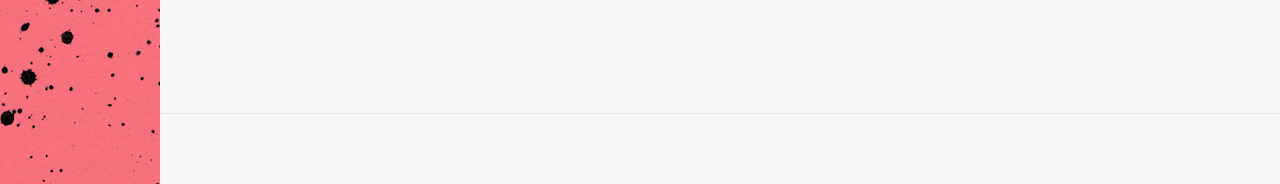
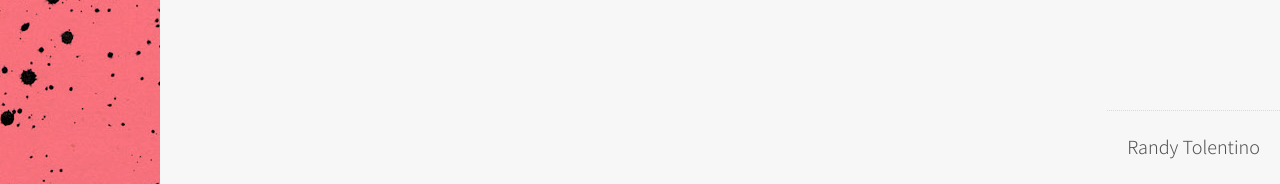
Before and after one commit to techtolentino/digital-card, a Jekyll site: the page built from index.html, in a window 1280 px wide. Shown: the part 716-900 px from the top of the page. Built offline with Jekyll 4.4.1, drawn with Linux system fonts in a browser that asks for light colours.

Commit message:
footer work, in progress

```diff
--- a/_includes/footer.html
+++ b/_includes/footer.html
@@ -1,3 +1,8 @@
 <footer>
+    <div class="footer--third">
+        Randy Tolentino
+    </div>
+    <div class="footer--third"></div>
+    <div class="footer--third"></div>
 
 </footer>
--- a/_sass/_footer.scss
+++ b/_sass/_footer.scss
@@ -1,11 +1,9 @@
 footer {
     position: absolute;
-    width: 100%;
     z-index: 0;
     right: 0;
     bottom: 0;
-    height: 3.5em;
     border-top: 1px dotted $gray-color;
     background-color: $background-color;
-    // box-shadow: 0 5px $spacing-unit $background-color;
+    padding: 1em;
 }
--- a/_sass/_sidebar.scss
+++ b/_sass/_sidebar.scss
@@ -16,6 +16,7 @@
         padding-left: $spacing-unit * 4.5;
         padding-right: $spacing-unit * 4.5;
         position: relative;
+        // height: 100%;
     }
 }
 
```
